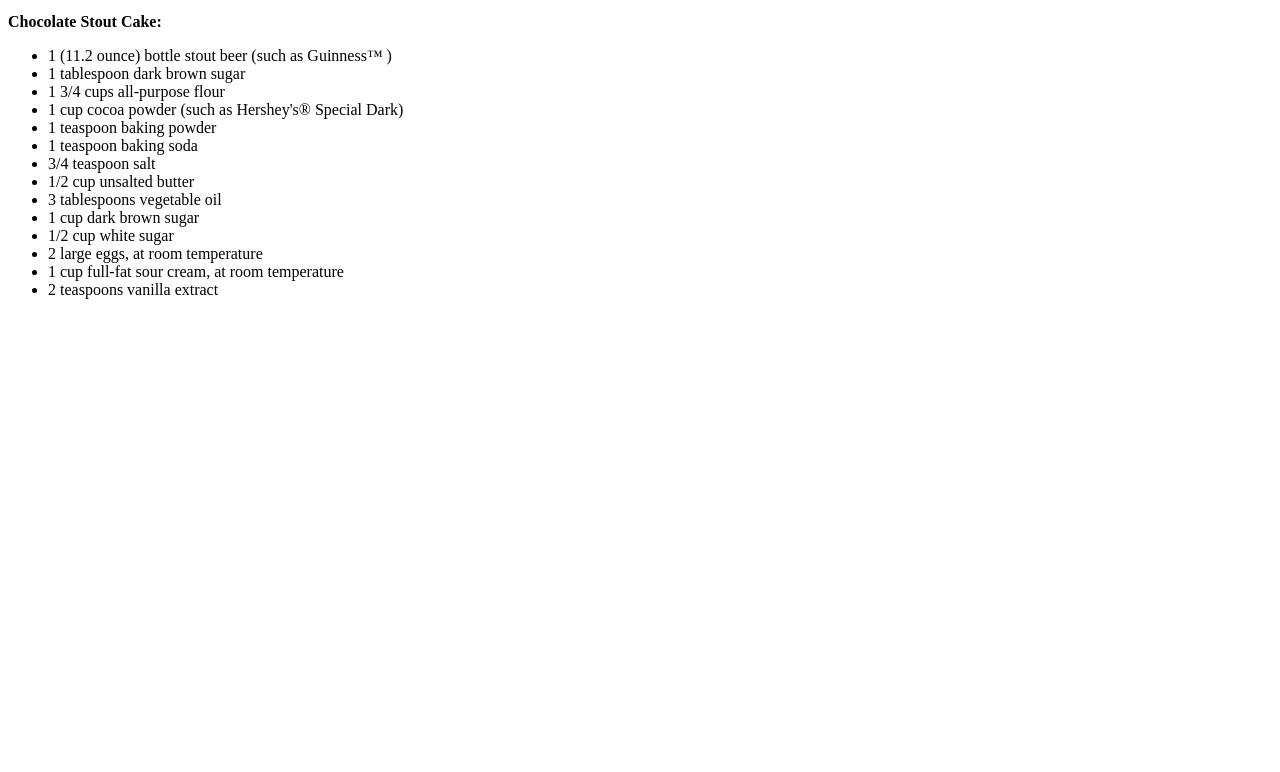
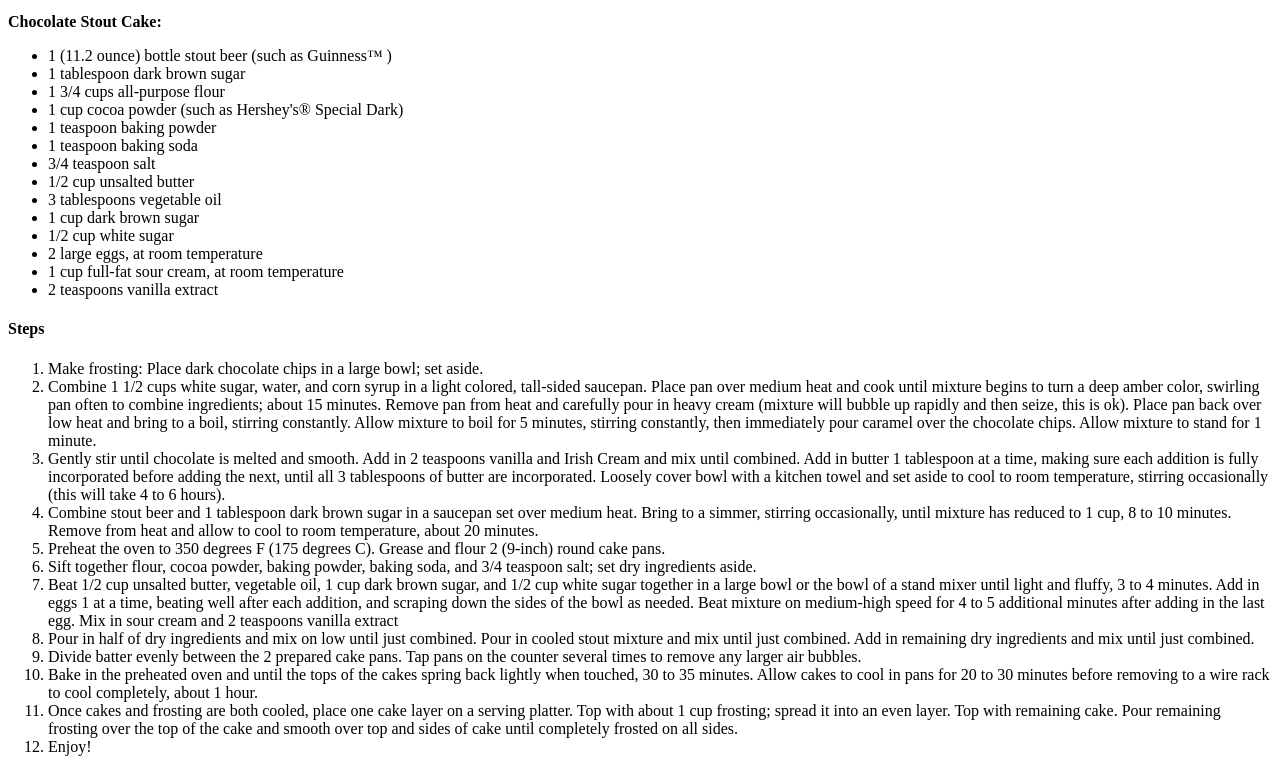
Before and after one commit to siddharth6001/Odin-recipes, a plain HTML site: page recipes/chocolate_stout_cake.html in a window 1280 px wide. Shown: the part 688-1460 px from the top of the page. Before the commit the page ends 1003 px from the top, so only its background shows below. Drawn offline with Linux system fonts and the light colour scheme; files whose address does not match are found by name.

Commit message:
recipes/chocolate_stout_cake.html

```diff
--- a/recipes/chocolate_stout_cake.html
+++ b/recipes/chocolate_stout_cake.html
@@ -44,5 +44,20 @@
         <li>1 cup full-fat sour cream, at room temperature</li>
         <li>2 teaspoons vanilla extract</li>
     </ul>
+    <h4>Steps</h4>
+    <ol>
+        <li>Make frosting: Place dark chocolate chips in a large bowl; set aside.</li>
+        <li>Combine 1 1/2 cups white sugar, water, and corn syrup in a light colored, tall-sided saucepan. Place pan over medium heat and cook until mixture begins to turn a deep amber color, swirling pan often to combine ingredients; about 15 minutes. Remove pan from heat and carefully pour in heavy cream (mixture will bubble up rapidly and then seize, this is ok). Place pan back over low heat and bring to a boil, stirring constantly. Allow mixture to boil for 5 minutes, stirring constantly, then immediately pour caramel over the chocolate chips. Allow mixture to stand for 1 minute.</li>
+        <li>Gently stir until chocolate is melted and smooth. Add in 2 teaspoons vanilla and Irish Cream and mix until combined. Add in butter 1 tablespoon at a time, making sure each addition is fully incorporated before adding the next, until all 3 tablespoons of butter are incorporated. Loosely cover bowl with a kitchen towel and set aside to cool to room temperature, stirring occasionally (this will take 4 to 6 hours).</li>
+        <li>Combine stout beer and 1 tablespoon dark brown sugar in a saucepan set over medium heat. Bring to a simmer, stirring occasionally, until mixture has reduced to 1 cup, 8 to 10 minutes. Remove from heat and allow to cool to room temperature, about 20 minutes.</li>
+        <li>Preheat the oven to 350 degrees F (175 degrees C). Grease and flour 2 (9-inch) round cake pans.</li>
+        <li>Sift together flour, cocoa powder, baking powder, baking soda, and 3/4 teaspoon salt; set dry ingredients aside.</li>
+        <li>Beat 1/2 cup unsalted butter, vegetable oil, 1 cup dark brown sugar, and 1/2 cup white sugar together in a large bowl or the bowl of a stand mixer until light and fluffy, 3 to 4 minutes. Add in eggs 1 at a time, beating well after each addition, and scraping down the sides of the bowl as needed. Beat mixture on medium-high speed for 4 to 5 additional minutes after adding in the last egg. Mix in sour cream and 2 teaspoons vanilla extract</li>
+        <li>Pour in half of dry ingredients and mix on low until just combined. Pour in cooled stout mixture and mix until just combined. Add in remaining dry ingredients and mix until just combined.</li>
+        <li>Divide batter evenly between the 2 prepared cake pans. Tap pans on the counter several times to remove any larger air bubbles.</li>
+        <li>Bake in the preheated oven and until the tops of the cakes spring back lightly when touched, 30 to 35 minutes. Allow cakes to cool in pans for 20 to 30 minutes before removing to a wire rack to cool completely, about 1 hour.</li>
+        <li>Once cakes and frosting are both cooled, place one cake layer on a serving platter. Top with about 1 cup frosting; spread it into an even layer. Top with remaining cake. Pour remaining frosting over the top of the cake and smooth over top and sides of cake until completely frosted on all sides.</li>
+        <li>Enjoy!</li>
+    </ol>
 </body>
 </html>
```
